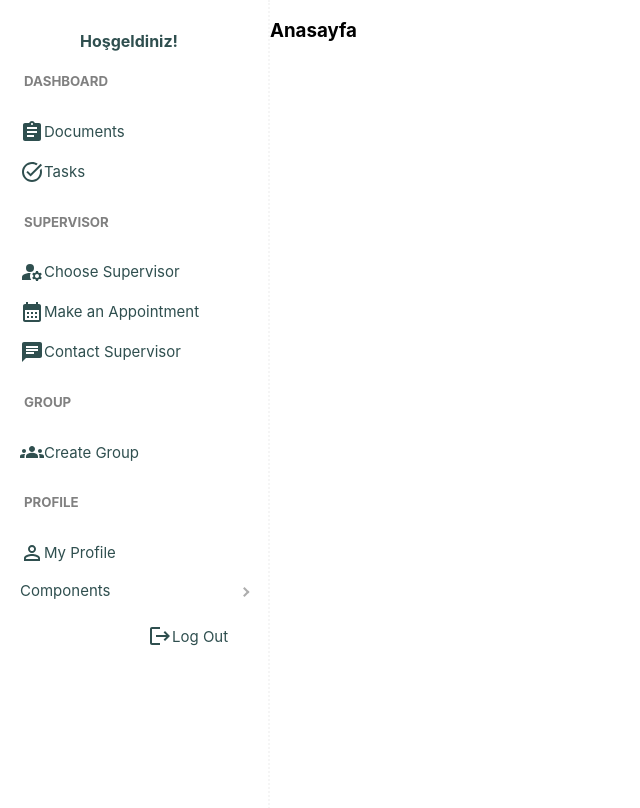
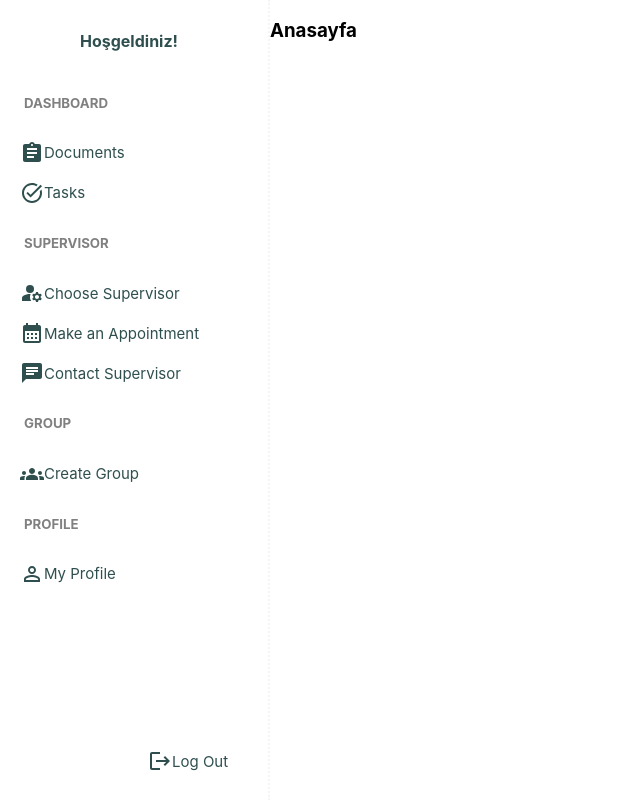
Before and after one commit to hilalalyavuz/thesis-project-management-UI, a React (Create React App) app: page /Home in a window 1280 px wide. Shown: the top 808 px of the page, without its empty margins (0-640 px from the left). Built offline with nearby package versions, Linux system fonts and the light colour scheme.

Commit message:
first commit

```diff
--- a/src/components/Sidebar.js
+++ b/src/components/Sidebar.js
@@ -66,17 +66,15 @@ return(
         <Link to={'/Home'} />
     </MenuItem>
 
-    <SubMenu title="Components" className='subMenu'>
-      <MenuItem className='menuItem'>Component 1</MenuItem>
-      <MenuItem className='menuItem'>Component 2</MenuItem>
-    </SubMenu>
-
-    <MenuItem className='menuItem'>
+    <div style={{display:'flex',height:'100%',alignItems:'flex-end'}}>
+        <MenuItem className='menuItem'>
         <h5 style={{marginLeft:'0rem',marginRight:'8rem'}}> {props.name} </h5>
         <LogoutIcon />
         Log Out
         <Link to={'/Home'} />
     </MenuItem>
+    </div>
+
 
   </Menu>
 
--- /dev/null
+++ b/src/css/Common.css
@@ -0,0 +1,16 @@
+.Page{
+    display: flex;
+    flex-direction: row;
+    height: 100vh;
+}
+
+.Sidebar{
+    display: flex;
+    flex: 1;
+}
+
+.Main{
+    display: flex;
+    flex: 7;
+    overflow: auto;
+}
--- a/src/css/Sidebar.css
+++ b/src/css/Sidebar.css
@@ -18,9 +18,15 @@
 
 .menuItem{
     background-color: white;
+    flex-direction: row;
+}
+
+.pro-sidebar .pro-menu {
     display: flex;
-    flex-direction: row;
-    align-items: center;
+}
+.pro-sidebar > .pro-sidebar-inner > .pro-sidebar-layout ul{
+    display: flex;
+    flex-direction: column;
 }
 
 
--- a/src/views/Home.js
+++ b/src/views/Home.js
@@ -1,15 +1,18 @@
 import Sidebar from '../components/Sidebar';
+import '../css/Common.css'
 
 
 const Home = () =>{
 
     return(
-    <div style={{display:'flex',flexDirection:'row'}}>
-        <div>
+    <div className='Page'>
+
+        <div className='Sidebar'>
             <Sidebar />
         </div>
-        <div>
-            <h3>Anasayfa </h3>
+
+        <div className='Main'>
+            <h3 style={{height:'100rem'}}>Anasayfa </h3>
         </div>
 
     </div>
```
